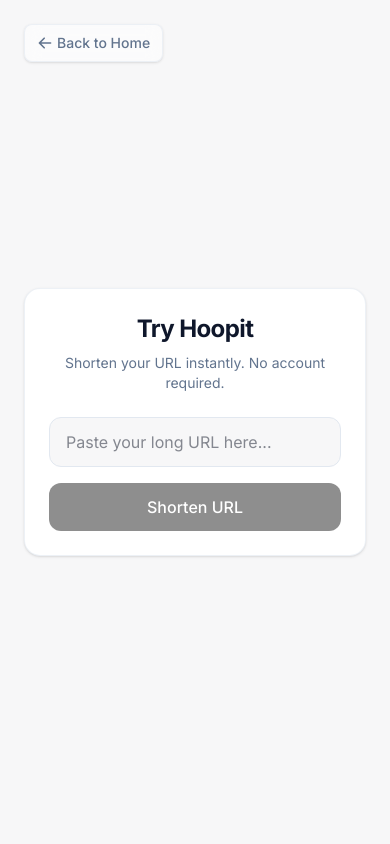
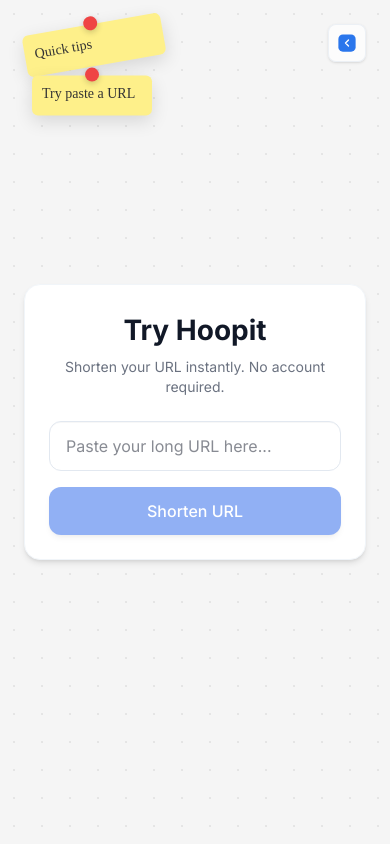
Before and after one commit to me-sayanghosh/Hoopit, a React app in the folder Frontend/: page /try-now in a window 390 px wide. Built offline with nearby package versions, Linux system fonts and the light colour scheme; no server answers; the HTML template or start-up script is replaced by a standard one.

Commit message:
feat: update HomePage and TryNowPage with responsive design and UI enhancements

```diff
--- a/Frontend/src/pages/HomePage.jsx
+++ b/Frontend/src/pages/HomePage.jsx
@@ -150,7 +150,7 @@ export default function HomePage() {
           <QRCard />
         </div>
 
-        <div style={{ position: 'absolute', bottom: '8%', left: '5%', animation: 'floatB 6s ease-in-out infinite 0.5s' }}>
+        <div className="hide-on-mobile" style={{ position: 'absolute', bottom: '8%', left: '5%', animation: 'floatB 6s ease-in-out infinite 0.5s' }}>
           <TodayTasksCard />
         </div>
 
@@ -159,7 +159,7 @@ export default function HomePage() {
         </div>
 
         <div style={{ textAlign: 'center', zIndex: 10, maxWidth: 700 }}>
-          <h1 style={{ fontSize: 'clamp(48px, 7vw, 76px)', fontWeight: 800, lineHeight: 1.08, letterSpacing: '-2px', margin: '0 0 4px', color: '#111' }}>Think, plan, and track</h1>
+          <h1 style={{ fontSize: 'clamp(48px, 7vw, 76px)', fontWeight: 800, lineHeight: 1.08, letterSpacing: '-2px', margin: '0 0 4px', color: '#111' }}>Paste, Short, and track</h1>
           <h1 style={{ fontSize: 'clamp(48px, 7vw, 76px)', fontWeight: 800, lineHeight: 1.08, letterSpacing: '-2px', margin: '0 0 28px', color: '#c8c8c8' }}>all in one place</h1>
           <p style={{ fontSize: 16, color: '#666', marginBottom: 36, lineHeight: 1.6 }}>Efficiently manage your tasks and boost productivity.</p>
           <Link to="/try-now" style={{ background: '#2563EB', color: 'white', border: 'none', borderRadius: 50, padding: '14px 36px', fontSize: 15, fontWeight: 600, textDecoration: 'none', boxShadow: '0 4px 20px rgba(37,99,235,0.35)' }}>Get free demo</Link>
@@ -208,6 +208,10 @@ export default function HomePage() {
           0%, 100% { transform: translateY(0px); }
           50% { transform: translateY(-8px); }
         }
+        /* Hide quick actions on small screens */
+        @media (max-width: 640px) {
+          .hide-on-mobile { display: none !important; }
+        }
       `}</style>
     </div>
   )
--- a/Frontend/src/pages/TryNowPage.jsx
+++ b/Frontend/src/pages/TryNowPage.jsx
@@ -1,5 +1,6 @@
 import { useState } from 'react'
 import { Link } from 'react-router-dom'
+import StickyNote from '../components/HeroStickyNote.jsx'
 import { shortenUrl } from '../api/shortUrlapi'
 
 function TryNowPage() {
@@ -34,20 +35,27 @@ function TryNowPage() {
   }
 
   return (
-    <div className="min-h-screen bg-[#f7f7f8] flex flex-col items-center justify-center p-6 relative">
-      <div className="absolute top-6 left-6 sm:top-8 sm:left-8">
-        <Link to="/" className="inline-flex items-center text-sm font-medium text-slate-500 hover:text-slate-900 transition-colors bg-white/50 hover:bg-white px-3 py-2 rounded-lg border border-slate-200/60 shadow-sm backdrop-blur-sm">
-          <svg xmlns="http://www.w3.org/2000/svg" className="h-4 w-4 mr-1" viewBox="0 0 20 20" fill="currentColor">
-            <path fillRule="evenodd" d="M9.707 16.707a1 1 0 01-1.414 0l-6-6a1 1 0 010-1.414l6-6a1 1 0 011.414 1.414L5.414 9H17a1 1 0 110 2H5.414l4.293 4.293a1 1 0 010 1.414z" clipRule="evenodd" />
+    <div className="min-h-screen flex flex-col items-center justify-center p-6 relative" style={{ background: '#f5f5f5' }}>
+      {/* inline copy tooltip will appear next to the Copy button */}
+      {/* dotted overlay */}
+      <div style={{ position: 'fixed', inset: 0, pointerEvents: 'none', backgroundImage: 'radial-gradient(circle, rgba(160,160,160,0.18) 1px, transparent 1px)', backgroundSize: '28px 28px', zIndex: 0 }} />
+      <div style={{ position: 'absolute', top: 24, left: 24, zIndex: 20, display: 'flex', flexDirection: 'column', gap: 10 }}>
+        <div style={{ transform: 'rotate(-6deg)' }}><StickyNote style={{ width: 140, padding: '10px 10px 12px' }}>Quick tips</StickyNote></div>
+        <div style={{ transform: 'rotate(4deg)', marginLeft: 8 }}><StickyNote style={{ width: 120, padding: '8px 10px 12px' }}>Try paste a URL</StickyNote></div>
+      </div>
+      <div className="absolute top-6 right-6 sm:top-8 sm:right-8" style={{ zIndex: 40 }}>
+        <Link to="/" aria-label="Back to home" className="inline-flex items-center justify-center text-slate-500 hover:text-slate-900 transition-colors bg-white/70 hover:bg-white p-2 rounded-lg border border-slate-200/60 shadow-sm backdrop-blur-sm" style={{ width: 38, height: 38 }}>
+          <svg xmlns="http://www.w3.org/2000/svg" width="18" height="18" viewBox="0 0 24 24" fill="none" aria-hidden="true">
+            <rect x="0.5" y="0.5" width="23" height="23" rx="6" fill="#1f6feb" opacity="0.95" />
+            <path d="M14 8l-4 4 4 4" stroke="white" strokeWidth="1.8" strokeLinecap="round" strokeLinejoin="round" />
           </svg>
-          Back to Home
         </Link>
       </div>
 
-      <div className="w-full max-w-md bg-white rounded-2xl p-6 sm:p-8 border border-slate-200/60 shadow-sm">
+      <div className="w-full max-w-md bg-white rounded-2xl p-6 sm:p-8 border border-slate-100 shadow-md" style={{ zIndex: 30 }}>
         <div className="text-center mb-6">
-          <h1 className="text-2xl font-bold text-slate-900 tracking-tight">Try Hoopit</h1>
-          <p className="text-sm text-slate-500 mt-2">Shorten your URL instantly. No account required.</p>
+          <h1 style={{ fontSize: '1.75rem', fontWeight: 800, color: '#111827', marginBottom: 6 }}>Try Hoopit</h1>
+          <p className="text-sm" style={{ color: '#6b7280' }}>Shorten your URL instantly. No account required.</p>
         </div>
 
         <form onSubmit={handleSubmit} className="flex flex-col gap-4">
@@ -57,12 +65,13 @@ function TryNowPage() {
             onChange={(e) => setUrl(e.target.value)}
             placeholder="Paste your long URL here..."
             required
-            className="w-full px-4 py-3 rounded-xl border border-slate-200 focus:outline-none focus:ring-2 focus:ring-[#1f1f1f]/20 focus:border-[#1f1f1f] transition-all bg-[#f7f7f8]"
+            className="w-full px-4 py-3 rounded-xl border border-slate-200 focus:outline-none transition-all bg-white"
+            style={{ boxShadow: 'inset 0 1px 0 rgba(0,0,0,0.03)' }}
           />
           <button
             type="submit"
             disabled={loading || !url}
-            className="w-full bg-[#1f1f1f] text-white py-3 rounded-xl font-medium hover:bg-black transition-colors disabled:opacity-50"
+            className="w-full bg-[#2563EB] text-white py-3 rounded-xl font-medium hover:brightness-95 transition-colors disabled:opacity-50 shadow-md"
           >
             {loading ? 'Shortening...' : 'Shorten URL'}
           </button>
@@ -75,18 +84,25 @@ function TryNowPage() {
         )}
 
         {shortUrl && (
-          <div className="mt-6 p-4 bg-slate-50 border border-slate-100 rounded-xl">
-            <p className="text-xs font-medium text-slate-500 uppercase tracking-wider mb-2">Your Short URL</p>
+          <div className="mt-6 p-4 bg-white border border-slate-100 rounded-xl shadow-sm">
+            <p className="text-xs font-medium uppercase tracking-wider mb-2" style={{ color: '#6b7280' }}>Your Short URL</p>
             <div className="flex items-center justify-between gap-4">
-              <a href={shortUrl} target="_blank" rel="noopener noreferrer" className="text-[#0066cc] font-medium hover:underline truncate">
+              <a href={shortUrl} target="_blank" rel="noopener noreferrer" className="text-[#2563EB] font-medium hover:underline truncate">
                 {shortUrl}
               </a>
+              <div style={{ position: 'relative' }}>
                 <button
                   onClick={handleCopy}
                   className="text-xs bg-white border border-slate-200 px-3 py-1.5 rounded-md font-medium text-slate-700 hover:bg-slate-50 transition-colors shrink-0"
                 >
                   {copied ? 'Copied!' : 'Copy'}
                 </button>
+                {copied && (
+                  <div role="status" aria-live="polite" style={{ position: 'absolute', left: '50%', bottom: '100%', transform: 'translateX(-50%) translateY(-8px)', background: '#10B981', color: 'white', padding: '6px 8px', borderRadius: 6, boxShadow: '0 6px 18px rgba(16,185,129,0.18)', fontWeight: 600, fontSize: 12, whiteSpace: 'nowrap' }}>
+                    Successfully copied
+                  </div>
+                )}
+              </div>
             </div>
           </div>
         )}
```
Lines whose indentation alone changed are shown as unchanged.
